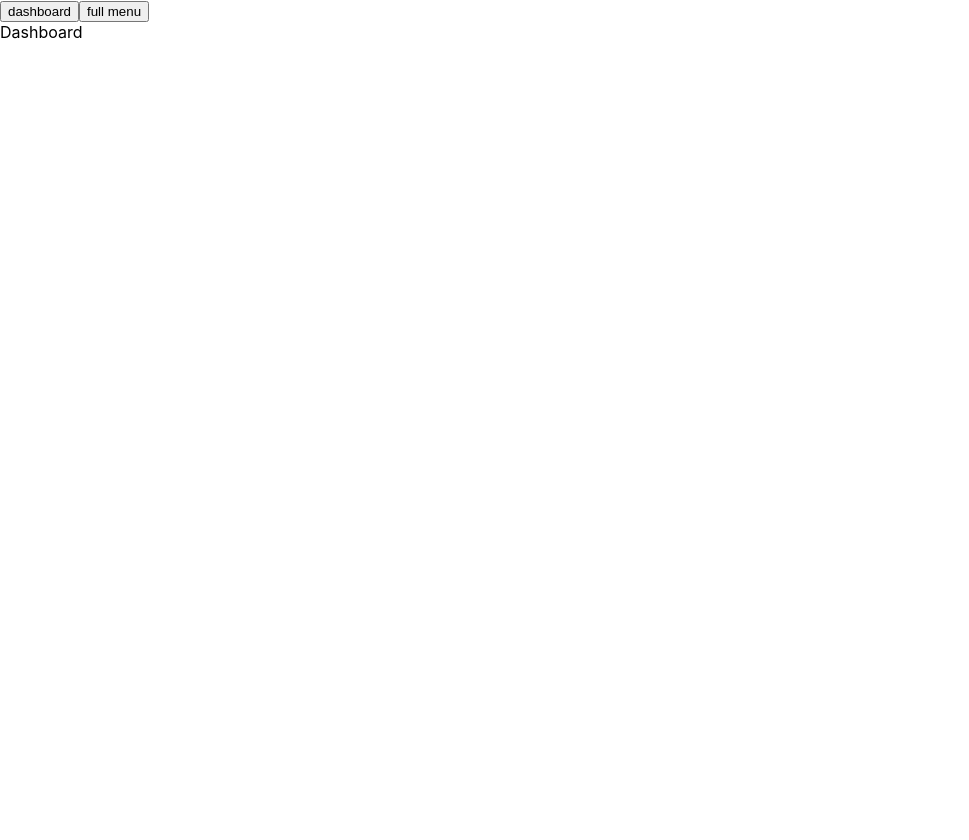
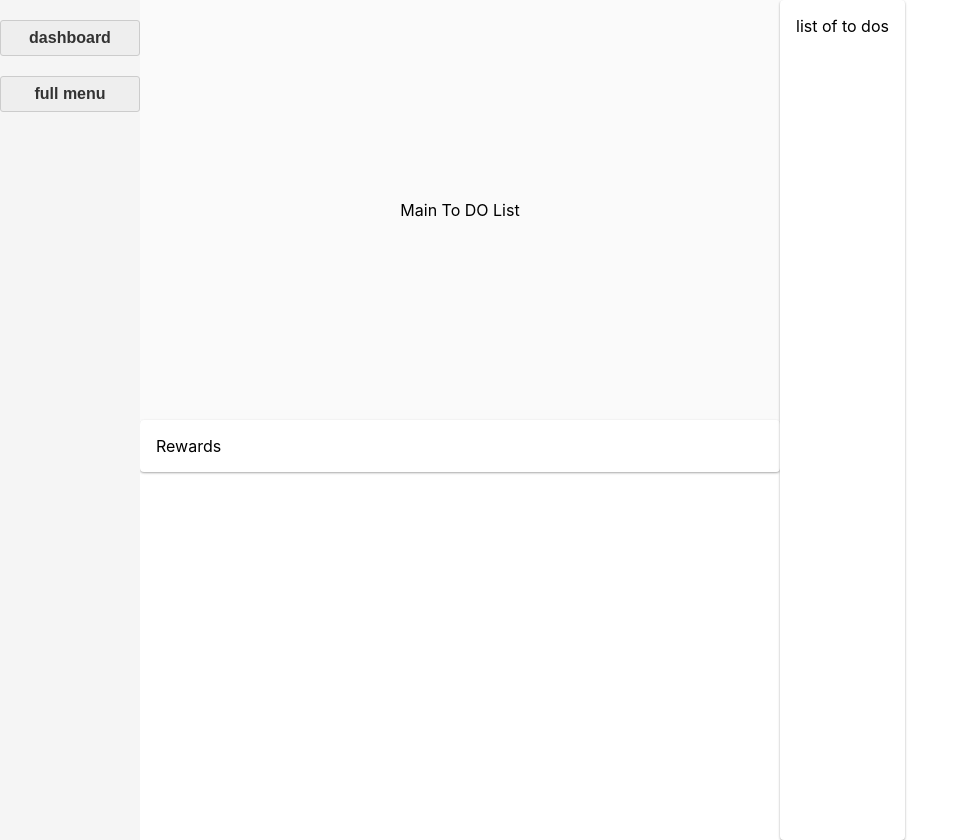
Before and after one commit to cooljasonmelton/rewards-to-do-app, a React (Create React App) app: page / in a window 1280 px wide. Shown: the whole page, without its empty margins (0-969 px from the left). Before the commit the page ends 800 px from the top, so only its background shows below. Built offline with nearby package versions, Linux system fonts and the light colour scheme.

Commit message:
working on dash

```diff
--- a/src/App.scss
+++ b/src/App.scss
@@ -0,0 +1,3 @@
+.App {
+  display: flex;
+}
--- /dev/null
+++ b/src/components/Button/Button.jsx
@@ -0,0 +1,11 @@
+import './Button.scss';
+
+const Button = ({ onClick, text, className = '' }) => {
+  return (
+    <button className={`Button ${className}`} onClick={onClick}>
+      {text}
+    </button>
+  );
+};
+
+export default Button;
--- /dev/null
+++ b/src/components/Button/Button.scss
@@ -0,0 +1,13 @@
+.Button {
+  display: inline-block;
+  padding: 0.5em 1em;
+  border: 1px solid #ccc;
+  border-radius: 3px;
+  background: #eee;
+  color: #333;
+  text-decoration: none;
+  font-family: sans-serif;
+  font-size: 1em;
+  font-weight: bold;
+  cursor: pointer;
+}
--- /dev/null
+++ b/src/components/Card/Card.jsx
@@ -0,0 +1,7 @@
+import './Card.scss';
+
+const Card = ({ children, className = '' }) => {
+  return <div className={`Card ${className}`}>{children}</div>;
+};
+
+export default Card;
--- /dev/null
+++ b/src/components/Card/Card.scss
@@ -0,0 +1,9 @@
+.Card {
+  background-color: #fff;
+  border-radius: 4px;
+  box-shadow: 0 1px 3px rgba(0, 0, 0, 0.12), 0 1px 2px rgba(0, 0, 0, 0.24);
+  display: flex;
+  flex-direction: column;
+  justify-content: space-between;
+  padding: 1rem;
+}
--- /dev/null
+++ b/src/components/MainToDoList/MainToDoList.jsx
@@ -0,0 +1,8 @@
+import Card from '../Card/Card';
+import './MainToDoList.scss';
+
+const MainToDoList = () => {
+  return <Card className="MainToDoList">Main To DO List</Card>;
+};
+
+export default MainToDoList;
--- /dev/null
+++ b/src/components/MainToDoList/MainToDoList.scss
@@ -0,0 +1,15 @@
+.MainToDoList {
+  display: flex;
+  flex-direction: column;
+  align-items: center;
+  justify-content: center;
+  width: 100%;
+  height: 50%;
+  background-color: #fafafa;
+  padding: 0;
+  margin: 0;
+  border-radius: 0;
+  box-shadow: 0 0 0 0;
+  border: 0;
+  overflow: scroll;
+}
--- a/src/containers/Dashboard/Dashboard.jsx
+++ b/src/containers/Dashboard/Dashboard.jsx
@@ -1,7 +1,17 @@
+import Card from '../../components/Card/Card';
+import MainToDoList from '../../components/MainToDoList/MainToDoList';
 import './Dashboard.scss';
 
 const Dashboard = () => {
-  return <div className="Dashboard">Dashboard</div>;
+  return (
+    <>
+      <div className="Dashboard">
+        <MainToDoList />
+        <Card>Rewards</Card>
+      </div>
+      <Card>list of to dos</Card>
+    </>
+  );
 };
 
 export default Dashboard;
--- a/src/containers/Dashboard/Dashboard.scss
+++ b/src/containers/Dashboard/Dashboard.scss
@@ -0,0 +1,3 @@
+.Dashboard {
+  width: 50%;
+}
--- a/src/containers/Navigation/Navigation.jsx
+++ b/src/containers/Navigation/Navigation.jsx
@@ -1,10 +1,11 @@
+import Button from '../../components/Button/Button';
 import './Navigation.scss';
 
 const Navigation = ({ workspace, setWorkspace }) => {
   return (
     <div className="Navigation">
-      <button onClick={() => setWorkspace(0)}>dashboard</button>
-      <button onClick={() => setWorkspace(1)}>full menu</button>
+      <Button onClick={() => setWorkspace(0)} text={'dashboard'} />
+      <Button onClick={() => setWorkspace(1)} text={'full menu'} />
     </div>
   );
 };
--- a/src/containers/Navigation/Navigation.scss
+++ b/src/containers/Navigation/Navigation.scss
@@ -0,0 +1,13 @@
+.Navigation {
+  display: flex;
+  flex-direction: column;
+  gap: 20px;
+  width: 140px;
+  height: 100vh;
+  background-color: #f5f5f5;
+  padding: 20px 0;
+  // position: fixed;
+  top: 0;
+  left: 0;
+  z-index: 1;
+}
```
